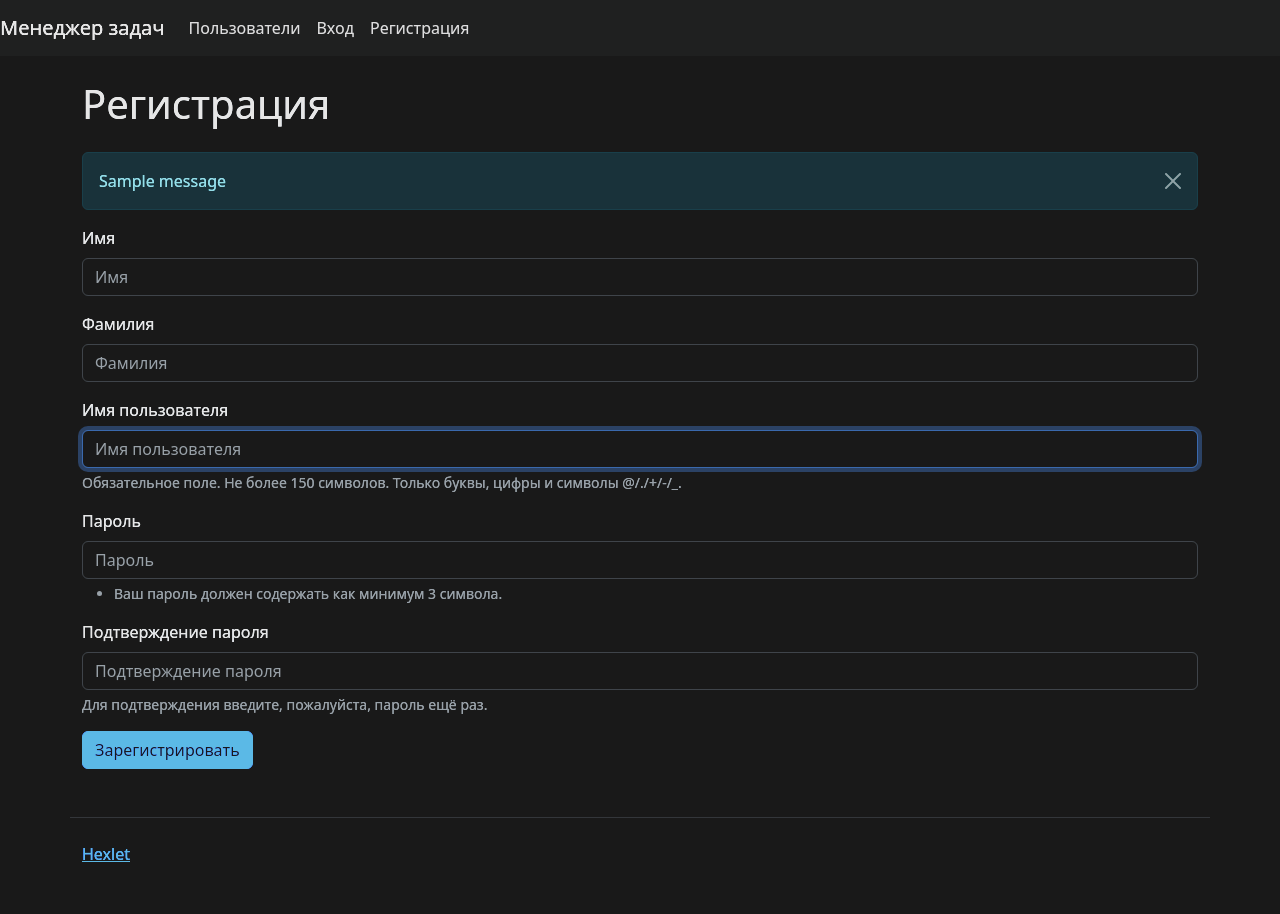
After one commit to amrylnikov/python-project-52, a Django app: page /users/create in a window 1280 px wide. The commit adds this page. Run offline with Django 4.2, Linux system fonts and the light colour scheme; one stand-in notice (Sample message) is shown.

Commit message:
added login, logout, registration

```diff
--- a/task_manager/templates/index.html
+++ b/task_manager/templates/index.html
@@ -60,8 +60,9 @@
       <div class="collapse navbar-collapse" id="navbarToggleExternalContent">
         <ul class="navbar-nav mr-auto">
           <li class="nav-item">
-            <a class="nav-link" href="https://python-task-manager-ru.hexlet.app/users/">Пользователи</a>
+            <a class="nav-link" href="{% url 'users' %}">Пользователи</a>
           </li>
+          {% if user.is_authenticated %}
           <li class="nav-item">
             <a class="nav-link" href="https://python-task-manager-ru.hexlet.app/statuses/">Статусы</a>
           </li>
@@ -72,20 +73,39 @@
             <a class="nav-link" href="https://python-task-manager-ru.hexlet.app/tasks/">Задачи</a>
           </li>
           <li class="nav-item">
+            <a class="nav-link" href="{% url 'logout' %}">Выход</a>
+          </li>
+          {% else %}
+          <li class="nav-item">
             <a class="nav-link" href="{% url 'login' %}">Вход</a>
           </li>
-        </ul>
-        <ul class="navbar-nav">
-            <form action="https://python-task-manager-ru.hexlet.app/logout/" method="post">
-              <input type="hidden" name="csrfmiddlewaretoken" value="XIvXpqQKYLyiRratlsl0IboqTx4LjypyLEYSFOvLhn4KAnOnXQAtha9T0nJJCJmC">
-              <input class="btn nav-link" type="submit" value="Выход">
-            </form>
+          <li class="nav-item">
+            <a class="nav-link" href="{% url 'registration' %}">Регистрация</a>
+          </li>
+          {% endif %}
         </ul>
       </div>
     </nav>
-
+    <div class="container wrapper flex-grow-1">
     {% block content %}
-    <div class="container wrapper flex-grow-1">
+      {% if messages %}
+        {%for message in messages %}
+          {% if message.tags%}
+            {% if message.tag == success %}
+              <div class="alert alert-info alert-dismissible fade show" role="alert">
+            {% elif message.tag == error %}
+              <div class="alert alert-danger alert-dismissible fade show" role="alert">
+            {% else %}
+              <div class="alert alert-info alert-dismissible fade show" role="alert">
+            {% endif %}
+          {% else %}
+            <div class="alert alert-info alert-dismissible fade show" role="alert">
+          {% endif %}
+            {{ message }}
+            <button type="button" class="btn-close" data-bs-dismiss="alert" aria-label="Close"></button>
+          </div>
+        {% endfor %}
+      {% endif %}
       <h1 class="my-4">
       </h1>
       <h1 class="my-4"></h1>
@@ -97,9 +117,8 @@
           <a class="btn btn-primary btn-lg" href="https://ru.hexlet.io/">Узнать больше</a>
         </div>
       </div>
+    {% endblock %}
     </div>
-    {% endblock %}
-
     <footer>
       <div class="container my-5 pt-4 border-top">
         <a target="_blank" href="https://ru.hexlet.io/">Hexlet</a>
--- /dev/null
+++ b/task_manager/templates/registration.html
@@ -0,0 +1,50 @@
+{% extends "index.html" %}
+
+{% block content %}
+<h1 class="my-4">Регистрация</h1>
+{% if messages %}
+<ul class="list-unstyled text-danger">
+    <li>
+        {%for message in messages %}
+          <div class="alert alert-info alert-dismissible fade show" role="alert">
+            {{ message }}
+            <button type="button" class="btn-close" data-bs-dismiss="alert" aria-label="Close"></button>
+          </div>
+        {% endfor %}
+    </li>
+</ul>
+{% endif %}
+<form method="post">
+  {%csrf_token %}
+  <div class="mb-3">
+    <label class="form-label" for="id_first_name">Имя</label>
+    <input type="text" name="first_name" maxlength="150" class="form-control" placeholder="Имя" required="" id="id_first_name">
+  </div>
+  <div class="mb-3">
+    <label class="form-label" for="id_last_name">Фамилия</label>
+    <input type="text" name="last_name" maxlength="150" class="form-control" placeholder="Фамилия" required="" id="id_last_name">
+  </div>
+  <div class="mb-3">
+    <label class="form-label" for="id_username">Имя пользователя</label>
+    <input type="text" name="username" maxlength="150" autofocus="" class="form-control" placeholder="Имя пользователя" required="" id="id_username">
+    <div class="form-text">Обязательное поле. Не более 150 символов. Только буквы, цифры и символы @/./+/-/_.</div>
+  </div>
+  <div class="mb-3">
+    <label class="form-label" for="id_password1">Пароль</label>
+    <input type="password" name="password1" autocomplete="new-password" class="form-control" placeholder="Пароль" required="" id="id_password1">
+    <div class="form-text">
+      <ul>
+        <li>Ваш пароль должен содержать как минимум 3 символа.</li>
+      </ul>
+    </div>
+  </div>
+  <div class="mb-3">
+    <label class="form-label" for="id_password2">Подтверждение пароля</label>
+    <input type="password" name="password2" autocomplete="new-password" class="form-control" placeholder="Подтверждение пароля" required="" id="id_password2">
+    <div class="form-text">
+      Для подтверждения введите, пожалуйста, пароль ещё раз.
+    </div>
+  </div>
+      <input class="btn btn-primary" type="submit" value="Зарегистрировать">
+</form>
+{% endblock %}
--- /dev/null
+++ b/task_manager/users/forms.py
@@ -0,0 +1,13 @@
+from django.contrib.auth.forms import UserCreationForm
+from django.contrib.auth.models import User
+from django import forms
+
+
+class RegisterUserForm(UserCreationForm):
+    first_name = forms.CharField(max_length=50)
+    last_name = forms.CharField(max_length=50)
+
+    class Meta:
+        model = User
+        fields = ('username', 'first_name', 'last_name', 'password1',
+                  'password2')
--- a/task_manager/users/urls.py
+++ b/task_manager/users/urls.py
@@ -3,6 +3,8 @@ from django.urls import path
 from task_manager.users import views
 
 urlpatterns = [
-    path('', views.index),
-    path('login_user', views.login, name='login'),
+    path('', views.show_users, name='users'),
+    path('login', views.login_user, name='login'),
+    path('logout', views.logout_user, name='logout'),
+    path('create', views.register_user, name='registration'),
 ]
--- a/task_manager/users/views.py
+++ b/task_manager/users/views.py
@@ -1,11 +1,52 @@
-from django.shortcuts import render
+from django.shortcuts import render, redirect
+from django.contrib import messages
 from django.contrib.auth import authenticate, login, logout
-from django.contrib import messages
+from django.contrib.auth.forms import UserCreationForm
+
+from task_manager.users.forms import RegisterUserForm
 
 
-def index(request):
-    return render(request, 'users.html')
+def login_user(request):
+    if request.method == "POST":
+        username = request.POST['username']
+        password = request.POST['password']
+        user = authenticate(request, username=username, password=password)
+        if user is not None:
+            login(request, user)
+            messages.success(request, ('Вы залогинены'))
+            return redirect('index')
+        else:
+            messages.error(request, ('''Пожалуйста, введите правильные имя
+                                       пользователя и пароль. Оба поля могут
+                                       быть чувствительны к регистру.'''))
+            return redirect('login')
+    else:
+        return render(request, 'login.html')
 
 
-def login(request):
-    return render(request, 'login.html')
+def logout_user(request):
+    logout(request)
+    messages.success(request, ('Вы разлогинены'))
+    return redirect('index')
+
+
+def register_user(request):
+    if request.method == "POST":
+        form = RegisterUserForm(request.POST)
+        if form.is_valid():
+            form.save()
+            messages.success(request, ("Registration Successful!"))
+            return redirect('login')
+        messages.error(request, (form.errors))
+        return render(request, 'registration.html', {
+            'form': form,
+        })
+    else:
+        form = RegisterUserForm()
+        return render(request, 'registration.html', {
+            'form': form,
+        })
+
+
+def show_users(request):
+    return render(request, 'users.html')
```
Also changed, not shown: task_manager/templates/login.html (+17 -3 lines), task_manager/templates/users.html (+27 -3 lines), db.sqlite3. Lines whose indentation alone changed are shown as unchanged.
